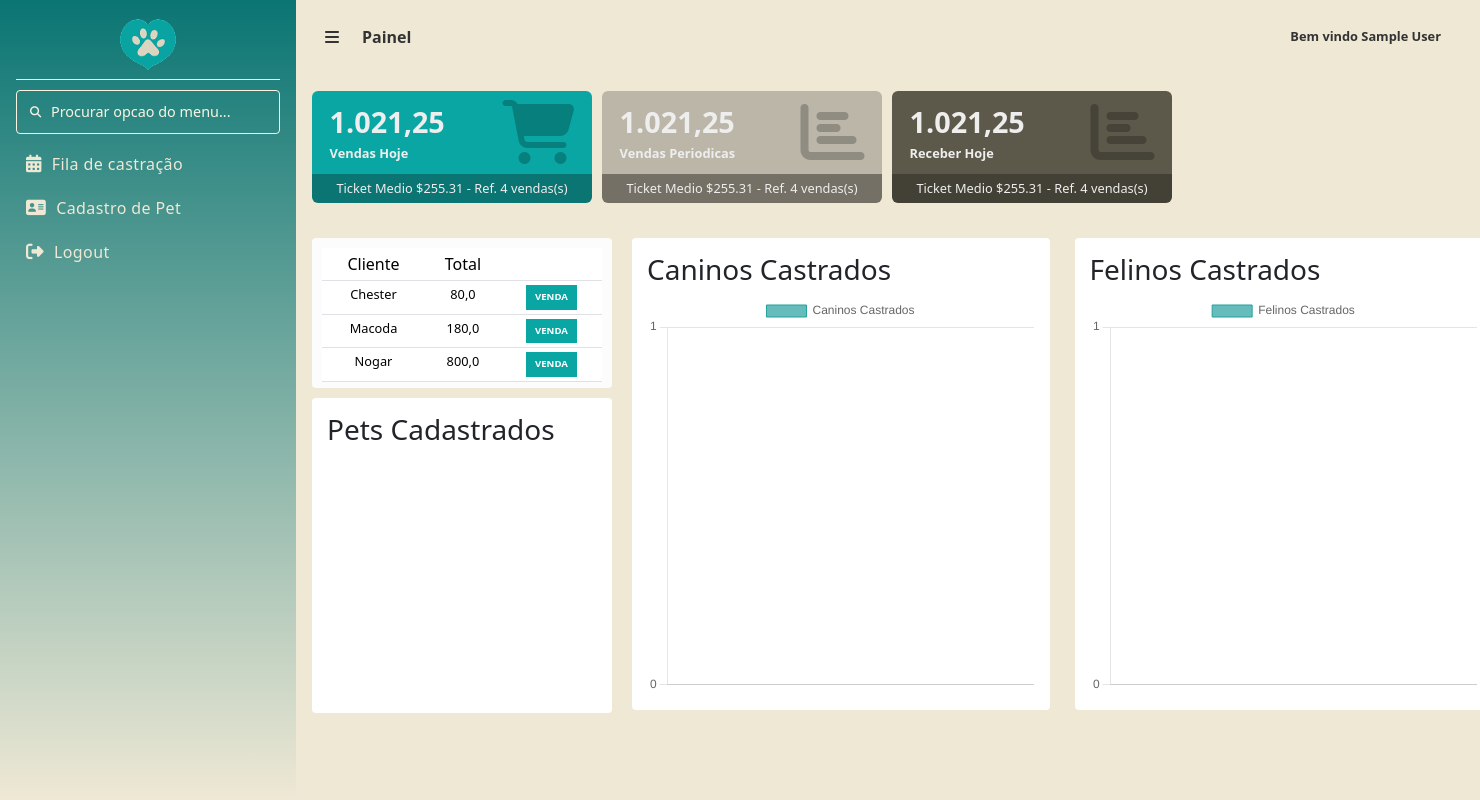
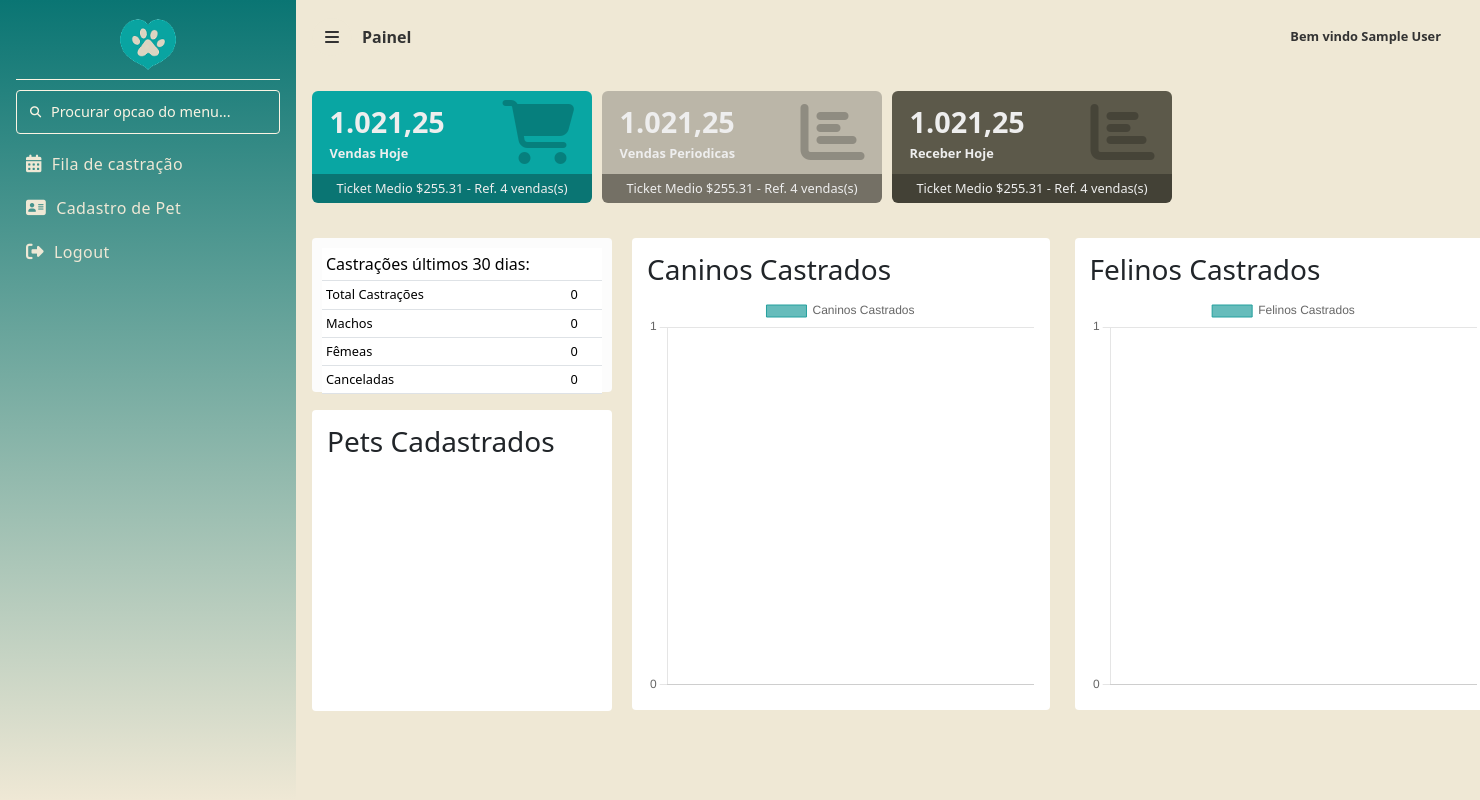
Before and after one commit to Kennedy-klam/Pelos-e-Patas, a PHP site: page /dashboard/dash.php in a window 1480 px wide. Run offline with PHP 8.4, Linux system fonts and the light colour scheme; the visitor is signed in with stand-in values (Sample User, id 1); data that the repository does not hold is empty; a map, chart or similar area stays blank.

Commit message:
Lista funcionando

```diff
--- /dev/null
+++ b/dashboard/dados_tabela.php
@@ -0,0 +1,44 @@
+<?php
+include('../database/conexao.php');
+
+// Total de castrações confirmadas nos últimos 30 dias
+$sql_total = "
+    SELECT COUNT(*) as total
+    FROM castracao
+    WHERE estado = 'confirmado'
+      AND dia_castracao >= CURDATE() - INTERVAL 30 DAY
+";
+$total = $conn->query($sql_total)->fetch_assoc()['total'];
+
+// Total de machos castrados
+$sql_machos = "
+    SELECT COUNT(*) as total
+    FROM castracao c
+    JOIN pet p ON c.id_pet = p.id_pet
+    WHERE c.estado = 'confirmado'
+      AND p.sexo = 2
+      AND c.dia_castracao >= CURDATE() - INTERVAL 30 DAY
+";
+$machos = $conn->query($sql_machos)->fetch_assoc()['total'];
+
+// Total de fêmeas castradas
+$sql_femeas = "
+    SELECT COUNT(*) as total
+    FROM castracao c
+    JOIN pet p ON c.id_pet = p.id_pet
+    WHERE c.estado = 'confirmado'
+      AND p.sexo = 1
+      AND c.dia_castracao >= CURDATE() - INTERVAL 30 DAY
+";
+$femeas = $conn->query($sql_femeas)->fetch_assoc()['total'];
+
+// Total de castrações canceladas
+$sql_canceladas = "
+    SELECT COUNT(*) as total
+    FROM castracao
+    WHERE estado = 'cancelado'
+      AND dia_castracao >= CURDATE() - INTERVAL 30 DAY
+";
+$canceladas = $conn->query($sql_canceladas)->fetch_assoc()['total'];
+$conn->close();
+?>
--- a/dashboard/dash.php
+++ b/dashboard/dash.php
@@ -127,29 +127,29 @@ $nomeDaClinica = $_SESSION['nomeclinica'];
             </div>
             <div class="conteiner">
                 <div class="list-pays">
-                    <table class="table table-sm">
-                        <thead class="text-center">
+                    <table class="table table-sm text-left">
+                    <thead>
                         <tr>
-                                <th>Cliente</th>
-                                <th>Total</th>
-                                <th></th>
+                            <th colspan="3" style="white-space: nowrap;">Castrações últimos 30 dias:</th>
                         </tr>
                     </thead>
-                        <tbody class="text-center">
+                    <tbody>
+                        <?php include 'dados_tabela.php'; ?>
                         <tr>
-                                <td>Chester</td>
-                                <td>80,0</td>
-                                <td><button class="btn rounded-0">VENDA</button></td>
+                            <td>Total Castrações</td>
+                            <td><?= $total ?></td>
                         </tr>
                         <tr>
-                                <td>Macoda</td>
-                                <td>180,0</td>
-                                <td><button class="btn rounded-0">VENDA</button></td>
+                            <td>Machos</td>
+                            <td><?= $machos ?></td>
                         </tr>
                         <tr>
-                                <td>Nogar</td>
-                                <td>800,0</td>
-                                <td><button class="btn rounded-0">VENDA</button></td>
+                            <td>Fêmeas</td>
+                            <td><?= $femeas ?></td>
+                        </tr>
+                        <tr>
+                            <td>Canceladas</td>
+                            <td><?= $canceladas ?></td>
                         </tr>
                     </tbody>
                 </table>
--- a/dashboard/public/css/style.css
+++ b/dashboard/public/css/style.css
@@ -292,20 +292,12 @@ body{
 
 .conteiner .list-pays{
     width: 300px;
-    height: 150px;
+    height: 154px;
     border-radius: 4px !important;
     padding: 10px;
     background-color: #fcfcfc;
 }
-.conteiner .list-pays .table tbody tr td .btn{
-    padding: 0 !important;
-    margin: 0 !important;
-    padding: 4px 8px !important;
-    background-color: #09A6A3 !important;
-    font-size: 0.6rem;
-    color: #fff;
-    font-weight: bold;
-}
+
 .conteiner .list-pays .table tbody tr td{
     font-size: 0.8rem;
 }
@@ -350,13 +342,13 @@ body{
         border-radius: 4px;
         padding: 15px;
         width: 300px;
-        height: 315px;
+        height: 301px;
         box-sizing: border-box;
         margin-left: -10px;
     }
 
     #graficoPizza {
-        width: 250px !important;
-        height: 250px !important;
+        width: 240px !important;
+        height: 240px !important;
         margin: 0 auto
      }
```
Lines whose indentation alone changed are shown as unchanged.
